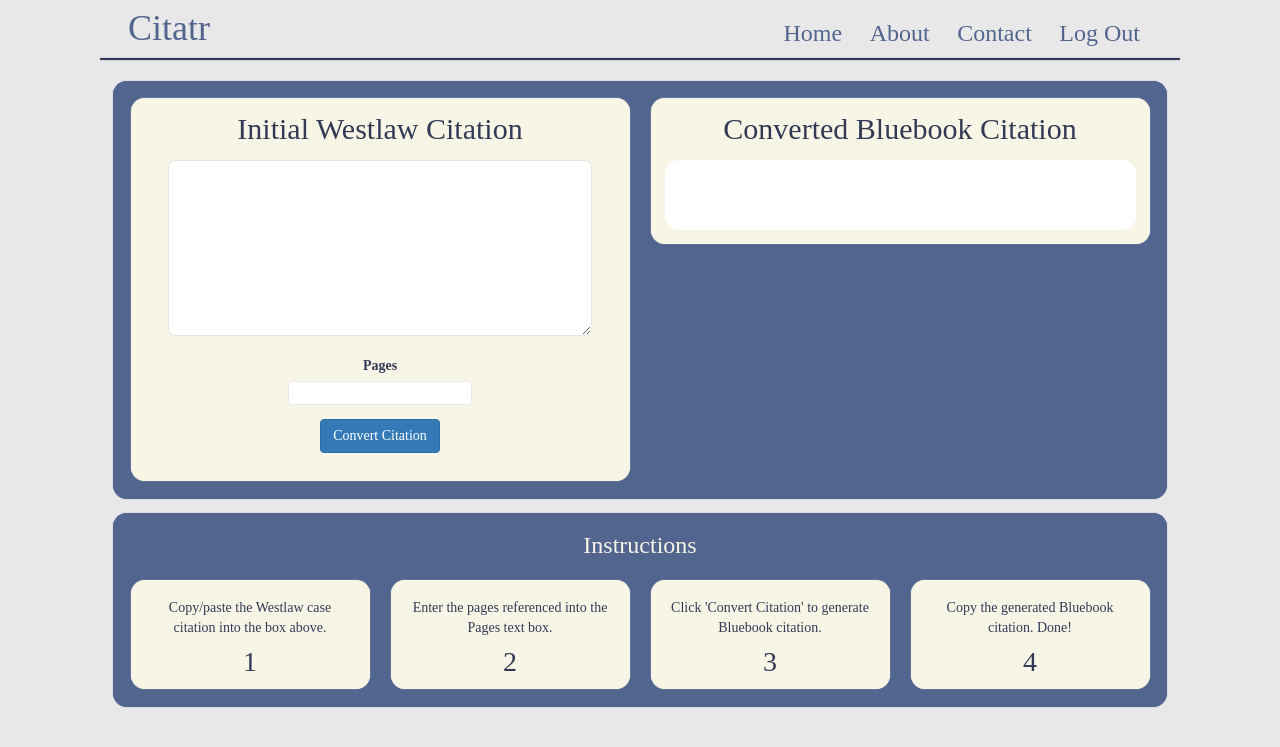
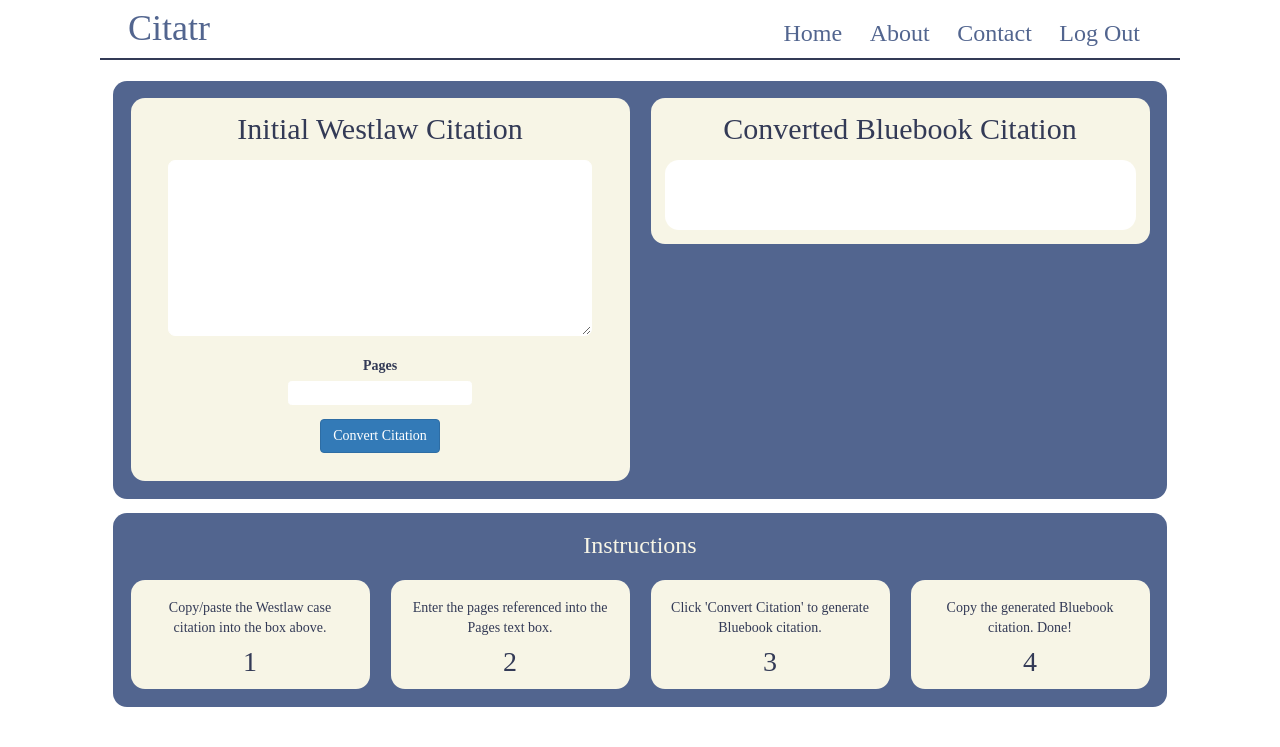
Before and after one commit to bopes/citatr, a Flask app: page / in a window 1280 px wide. Shown: the top 747 px of the page. Run offline with Flask 2, Linux system fonts and the light colour scheme; the visitor is signed in with stand-in values (Sample User, id 1); some libraries are stand-ins or nearby versions; some web fonts are replaced.

Commit message:
Remove boxshadow, turn background white, and flash style

```diff
--- a/citatr/static/stylesheets/homepage.css
+++ b/citatr/static/stylesheets/homepage.css
@@ -1,7 +1,8 @@
 /* Boilerplate */
 
 :root {
-  --background-color: #e8e8e8;
+  /*--background-color: #e8e8e8;*/
+  --background-color: white;
   --content-color: #52658f;
   --cell-color: #f7f5e6;
   --text-color: #333a56;
@@ -41,9 +42,9 @@ hr {
   margin: 0 -2em;
   border: 0;
   padding: 0;
-  -moz-box-shadow: 0 0 1px var(--text-color);
-  -webkit-box-shadow: 0 0 1px var(--text-color);
-  box-shadow: 0 0 1px var(--text-color);
+  /*-moz-box-shadow: 0 0 1px var(--text-color);*/
+  /*-webkit-box-shadow: 0 0 1px var(--text-color);*/
+  /*box-shadow: 0 0 1px var(--text-color);*/
 }
 
 .nav {
@@ -69,9 +70,9 @@ main {
   border-radius: 1em;
   padding: 0.5em;
   text-align: center;
-  -moz-box-shadow: 0 0 1px var(--content-color);
-  -webkit-box-shadow: 0 0 1px var(--content-color);
-  box-shadow: 0 0 1px var(--content-color);
+  /*-moz-box-shadow: 0 0 1px var(--content-color);*/
+  /*-webkit-box-shadow: 0 0 1px var(--content-color);*/
+  /*box-shadow: 0 0 1px var(--content-color);*/
 }
 
 .col {
@@ -84,15 +85,37 @@ main {
   margin: 0.5em;
   border-radius: 1em;
   padding: 1em;
-  -moz-box-shadow: 0 0 1px var(--cell-color);
-  -webkit-box-shadow: 0 0 1px var(--cell-color);
-  box-shadow: 0 0 1px var(--cell-color);
+  /*-moz-box-shadow: 0 0 1px var(--cell-color);*/
+  /*-webkit-box-shadow: 0 0 1px var(--cell-color);*/
+  /*box-shadow: 0 0 1px var(--cell-color);*/
 }
 
 .cell_title {
   margin: 0 auto 0.5em;
 }
 
+dd {
+  margin-bottom: 1em;
+}
+
+/* Error and Flash Messages */
+
+.alert {
+  border-radius: 0.75em;
+  padding: 0.75em;
+}
+
+.error {
+  color: #a94442;
+  background-color: #f2dede;
+  border: 1px solid #ebccd1;
+}
+
+.success {
+  color: #3c763d;;
+  background-color: #dff0d8;
+  border: 1px solid #d6e9c6;;
+}
 
 /* Input */
 
```
